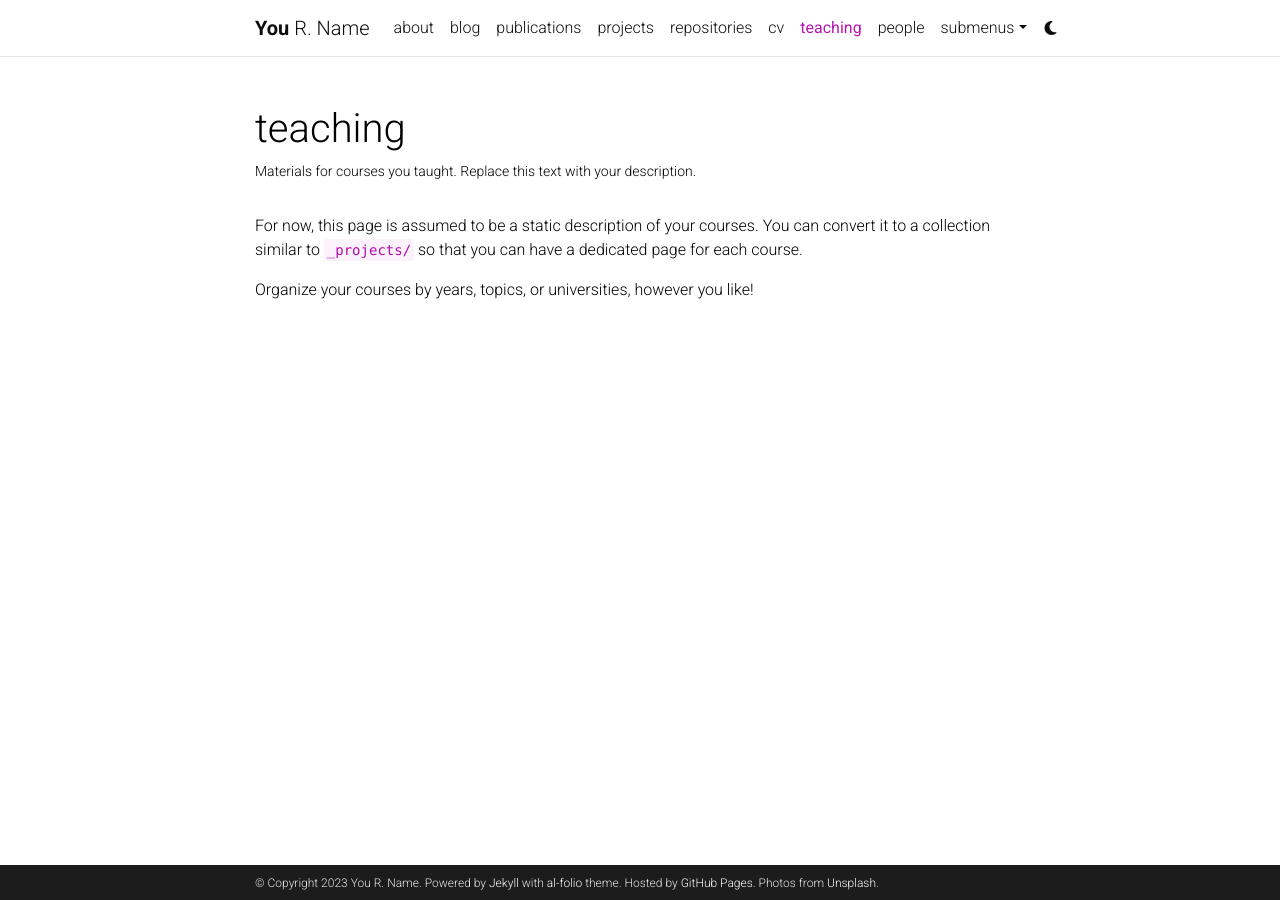
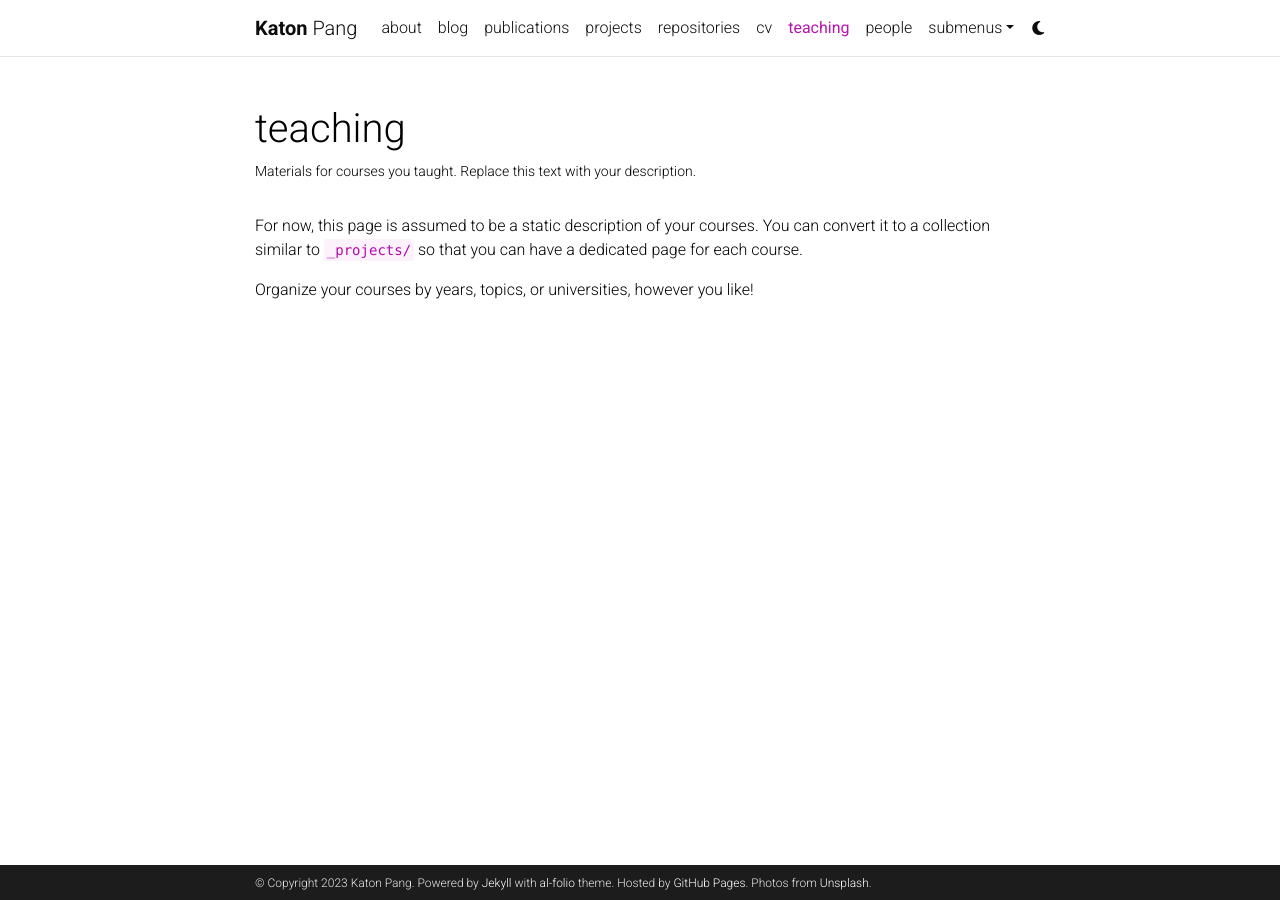
Before and after one commit to katonpang/katonpang.github.io, a Jekyll site: the page built from _pages/teaching.md, in a window 1280 px wide. Built offline with Jekyll 4.4.1, drawn with Linux system fonts in a browser that asks for light colours; comment, search, counter and statistics services are not loaded; a style sheet for code colours, icons or effects is not loaded.

Commit message:
Update _config.yml

```diff
--- a/_config.yml
+++ b/_config.yml
@@ -3,10 +3,10 @@
 # -----------------------------------------------------------------------------
 
 title: blank # the website title (if blank, full name will be used instead)
-first_name: You
-middle_name: R.
-last_name: Name
-email: you@example.com
+first_name: Katon
+middle_name:
+last_name: Pang
+email:
 description: > # the ">" symbol means to ignore newlines until "footer_text:"
   A simple, whitespace theme for academics. Based on [*folio](https://github.com/bogoli/-folio) design.
 footer_text: >
@@ -18,8 +18,8 @@
 lang: en # the language of your site (for example: en, fr, cn, ru, etc.)
 icon: ⚛️  # the emoji used as the favicon (alternatively, provide image name in /assets/img/)
 
-url: https://alshedivat.github.io # the base hostname & protocol for your site
-baseurl: /al-folio # the subpath of your site, e.g. /blog/
+url: https://katonpang.github.io # the base hostname & protocol for your site
+baseurl: # the subpath of your site, e.g. /blog/
 last_updated: false # set to true if you want to display last updated in the footer
 impressum_path:  # set to path to include impressum link in the footer, use the same path as permalink in a page, helps to conform with EU GDPR
 
```
